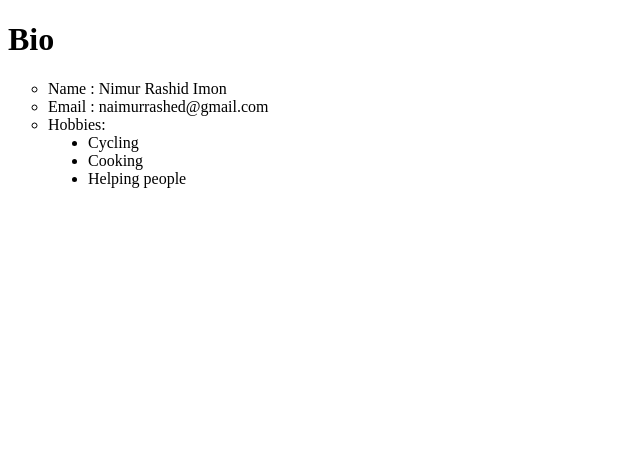
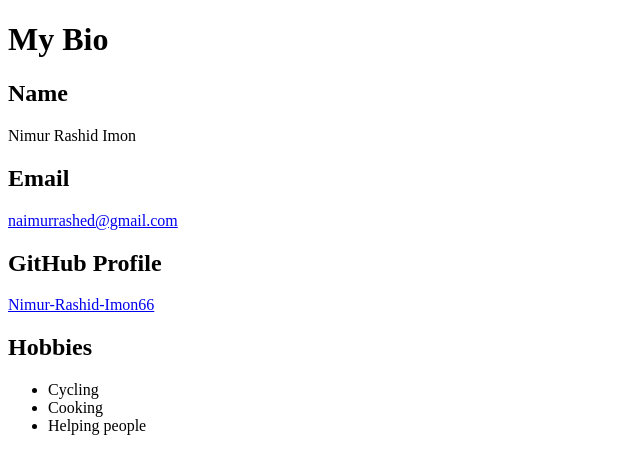
Before and after one commit to Nimur-Rashid-Imon66/my-bio, a plain HTML site: page index.html in a window 1280 px wide. Shown: the whole page, without its empty margins (0-640 px from the left). Drawn offline with Linux system fonts and the light colour scheme.

Commit message:
Updateing index.html for class1

```diff
--- a/index.html
+++ b/index.html
@@ -4,17 +4,19 @@
         <title>Nimur Rashid Imon</title>
     </head>
     <body>
-        <h1>Bio </h1>
-        <ul type="circle">
-            <li>Name : Nimur Rashid Imon</li>
-            <li>Email : <email>naimurrashed@gmail.com</email></li>
-            <li>Hobbies:
-                <ul type="disc">
-                    <li>Cycling</li>
-                    <li>Cooking</li>
-                    <li>Helping people </li>
-                </ul>
-            </li>
+
+        <h1>My Bio </h1>
+        <h2>Name</h2>
+        <p> Nimur Rashid Imon</p>
+        <h2>Email</h2>
+        <p> <a href="naimurrashed@gmail.com">naimurrashed@gmail.com</a></p>
+        <h2>GitHub Profile</h2>
+        <p> <a href="https://github.com/Nimur-Rashid-Imon66">Nimur-Rashid-Imon66</a></p>
+        <h2>Hobbies</h2>
+        <ul type="disc">
+            <li>Cycling</li>
+            <li>Cooking</li>
+            <li>Helping people </li>
         </ul>
     </body>
 </html>
```
